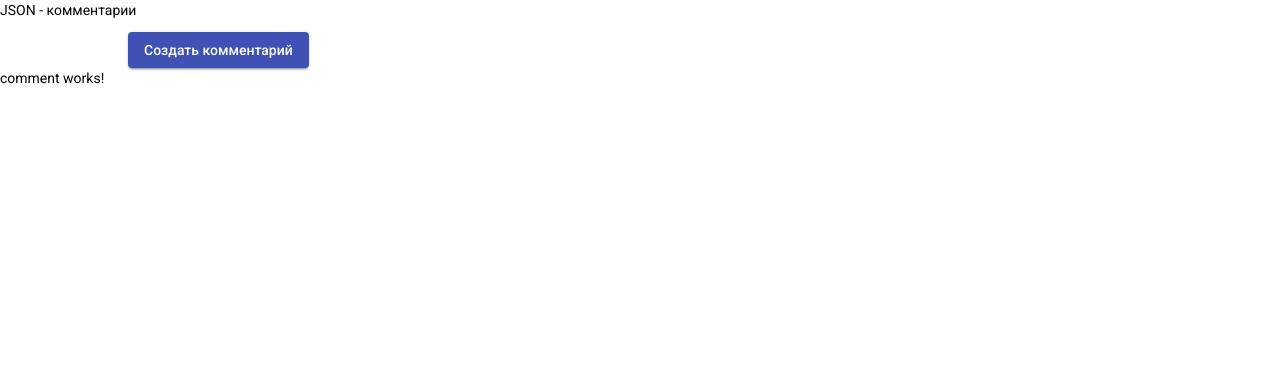
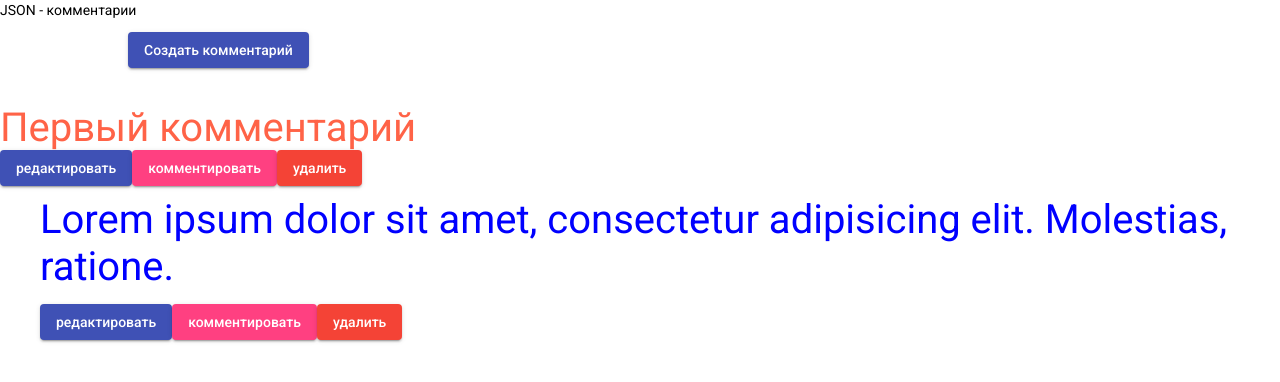
Before and after one commit to Gregtstu/angular-json-comments, an Angular app: page /comments in a window 1280 px wide. Shown: the top 382 px of the page. Built offline with nearby package versions, Linux system fonts and the light colour scheme.

Commit message:
added comment page

```diff
--- a/src/app/comments/components/comment/comment.component.html
+++ b/src/app/comments/components/comment/comment.component.html
@@ -1 +1,18 @@
-<p>comment works!</p>
+<section class="comment">
+  <div class="comment__main main">
+    <p class="main__text">Первый комментарий</p>
+    <div class="main__btns btns">
+      <button mat-raised-button color="primary">редактировать</button>
+      <button mat-raised-button color="accent">комментировать</button>
+      <button mat-raised-button color="warn">удалить</button>
+    </div>
+  </div>
+  <ul class="comment__child child">
+    <li class="child__item">Lorem ipsum dolor sit amet, consectetur adipisicing elit. Molestias, ratione.</li>
+    <div class="child__btns btns">
+      <button mat-raised-button color="primary">редактировать</button>
+      <button mat-raised-button color="accent">комментировать</button>
+      <button mat-raised-button color="warn">удалить</button>
+    </div>
+  </ul>
+</section>
--- a/src/app/comments/components/comment/comment.component.scss
+++ b/src/app/comments/components/comment/comment.component.scss
@@ -0,0 +1,15 @@
+.main{
+  margin-top: 50px;
+  color: tomato;
+  font-size: 40px;
+  box-sizing: border-box;
+  //overflow: auto;
+}
+.child{
+  margin-top: 10px;
+  list-style: none;
+  color: blue;
+  font-size: 40px;
+  line-height: normal;
+  box-sizing: border-box;
+}
```
